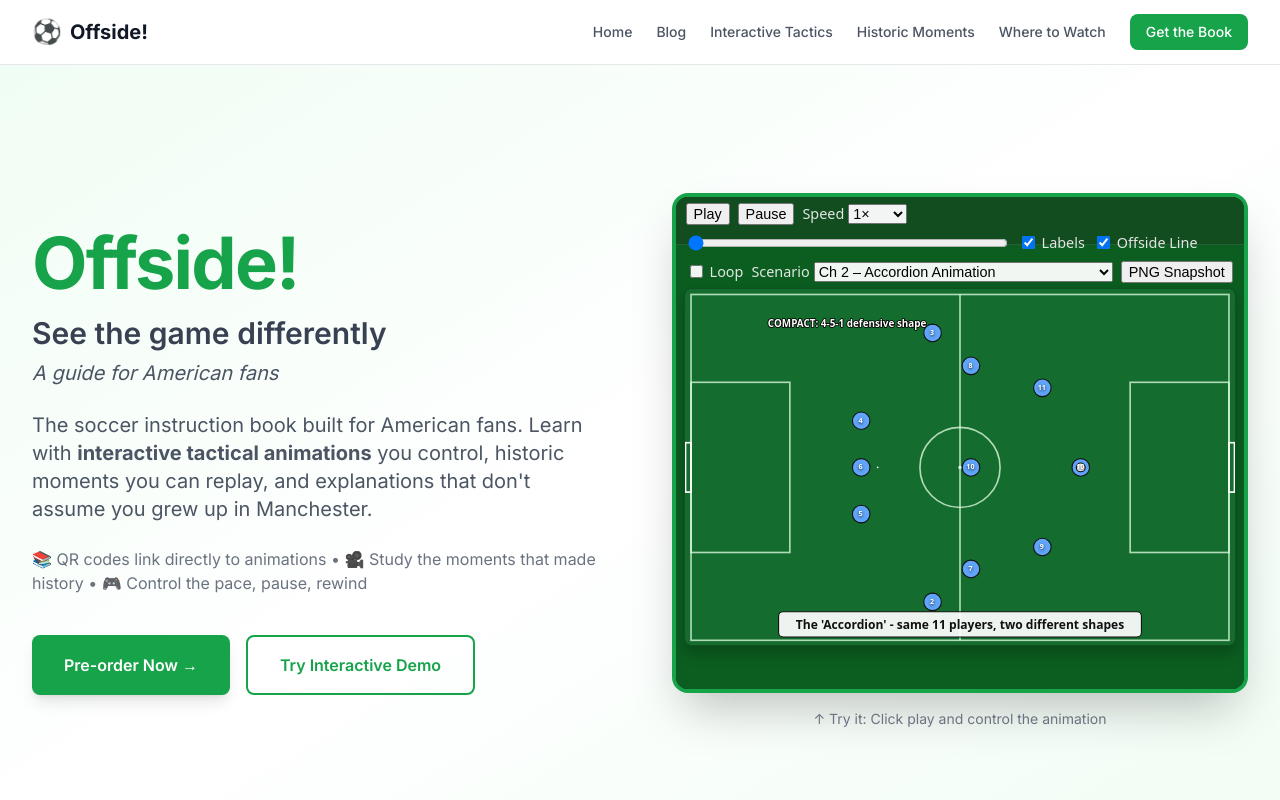
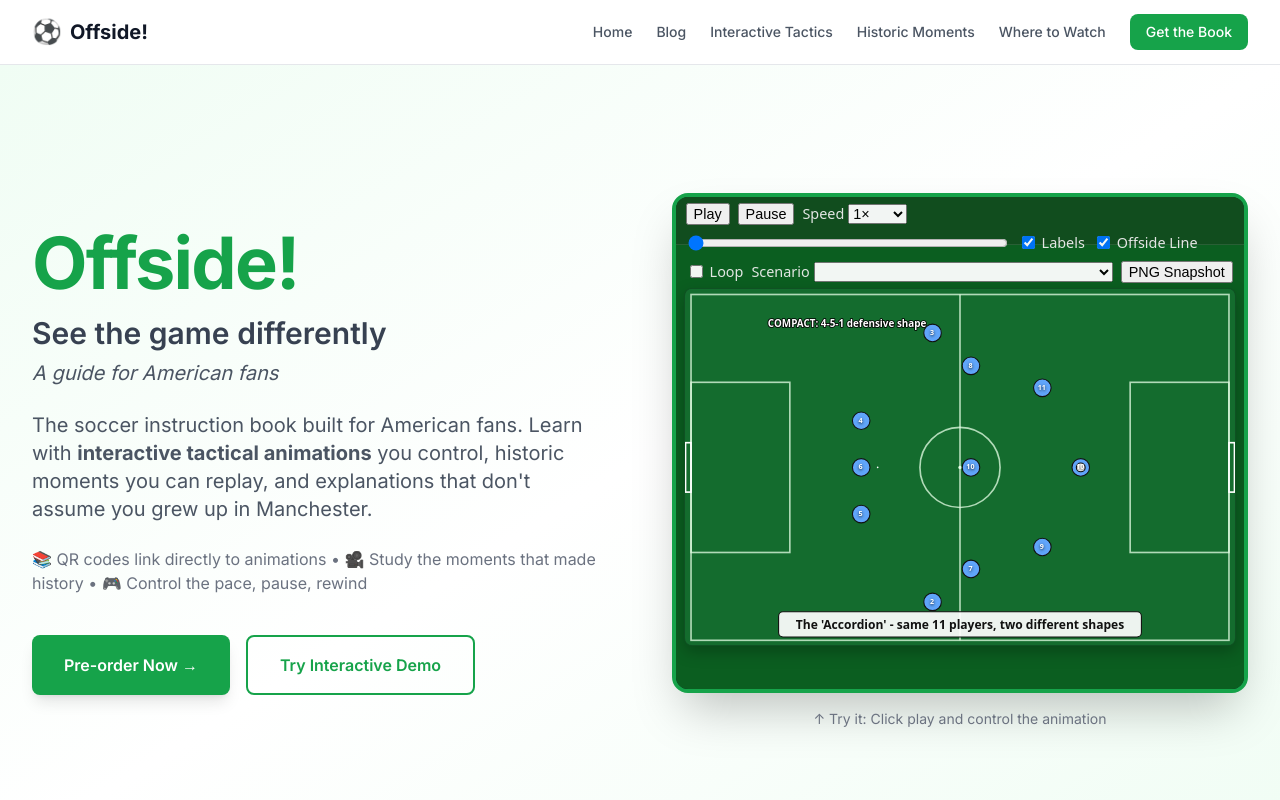
Before and after one commit to jpwolf00/soccer-book-nextfolio, a Next.js app: page / in a window 1280 px wide. Shown: the top 800 px of the page. Built offline with nearby package versions, Linux system fonts and the light colour scheme.

Commit message:
Update page.tsx

```diff
--- a/app/page.tsx
+++ b/app/page.tsx
@@ -45,7 +45,7 @@
               <div className="rounded-2xl bg-gray-900 shadow-2xl overflow-hidden border-4 border-soccer-green-600 h-[500px] sm:h-[500px] lg:h-[500px]">
                 {/* Embedded Tactical Animation */}
                 <iframe
-                  src="/tactics/index.html?id=accordionShape"
+                  src="/tactics/index.html?id=accordionshape"
                   className="w-full h-full border-0"
                   title="Interactive Tactical Animation Preview"
                   allow="autoplay"
```
